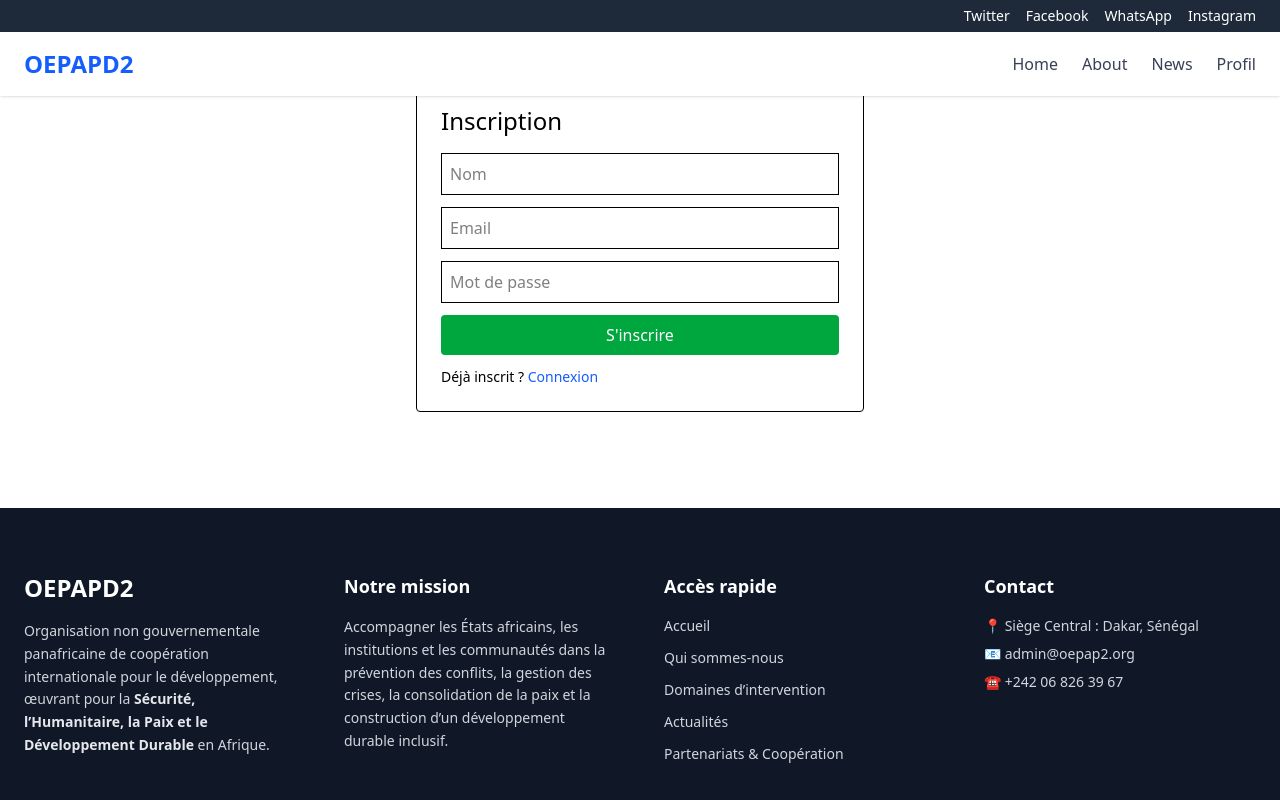
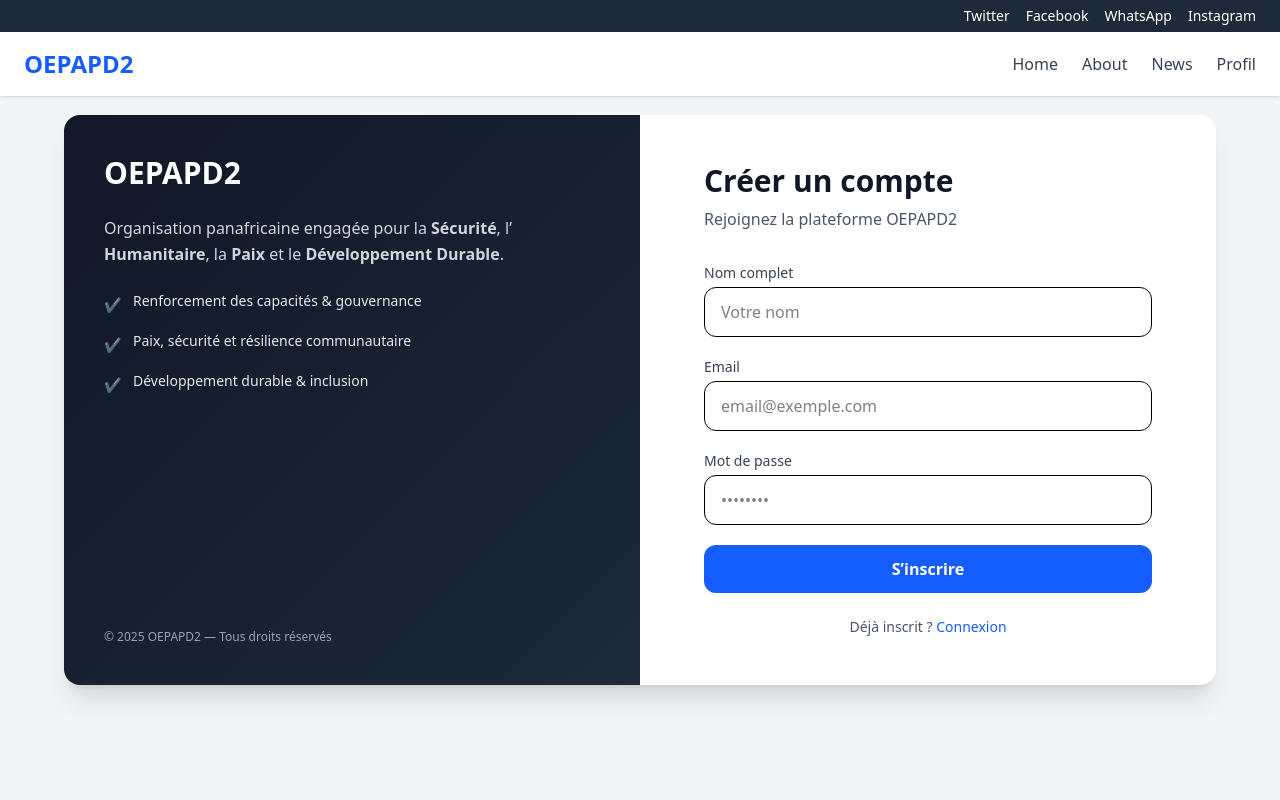
Before and after one commit to bingsa-tech/oepap2-frontend, a Vue app: page /register in a window 1280 px wide. Shown: the top 800 px of the page. Built offline with nearby package versions, Linux system fonts and the light colour scheme; no server answers.

Commit message:
Refactor Register.vue layout and styling

```diff
--- a/src/views/auth/Register.vue
+++ b/src/views/auth/Register.vue
@@ -1,14 +1,114 @@
 <template>
-  <div class="max-w-md mx-auto mt-20 p-6 border rounded">
-    <h2 class="text-2xl mb-4">Inscription</h2>
-    <form @submit.prevent="submit">
-      <input v-model="form.name" placeholder="Nom" class="w-full p-2 border mb-3" />
-      <input v-model="form.email" placeholder="Email" type="email" class="w-full p-2 border mb-3" />
-      <input v-model="form.password" placeholder="Mot de passe" type="password" class="w-full p-2 border mb-3" />
-      <button class="w-full p-2 bg-green-600 text-white rounded">S'inscrire</button>
-    </form>
-    <p class="mt-3 text-sm">Déjà inscrit ? <router-link to="/login" class="text-blue-600">Connexion</router-link></p>
-  </div>
+  <section class="min-h-screen flex items-center justify-center bg-gray-100">
+    <div
+      class="max-w-6xl w-full grid md:grid-cols-2 bg-white rounded-2xl shadow-xl overflow-hidden"
+    >
+      <!-- LEFT : INFO / WIDGET -->
+      <div
+        class="hidden md:flex flex-col justify-between bg-gradient-to-br from-gray-900 to-gray-800 text-white p-10"
+      >
+        <div>
+          <h2 class="text-3xl font-extrabold mb-6">
+            OEPAPD2
+          </h2>
+
+          <p class="text-gray-300 leading-relaxed mb-6">
+            Organisation panafricaine engagée pour la
+            <strong>Sécurité</strong>, l’
+            <strong>Humanitaire</strong>, la
+            <strong>Paix</strong> et le
+            <strong>Développement Durable</strong>.
+          </p>
+
+          <ul class="space-y-4 text-sm text-gray-200">
+            <li class="flex items-start gap-3">
+              <span class="mt-1">✔</span>
+              Renforcement des capacités & gouvernance
+            </li>
+            <li class="flex items-start gap-3">
+              <span class="mt-1">✔</span>
+              Paix, sécurité et résilience communautaire
+            </li>
+            <li class="flex items-start gap-3">
+              <span class="mt-1">✔</span>
+              Développement durable & inclusion
+            </li>
+          </ul>
+        </div>
+
+        <p class="text-xs text-gray-400 mt-10">
+          © {{ new Date().getFullYear() }} OEPAPD2 — Tous droits réservés
+        </p>
+      </div>
+
+      <!-- RIGHT : FORM -->
+      <div class="p-8 md:p-12 flex items-center">
+        <div class="w-full max-w-md mx-auto">
+          <h2 class="text-3xl font-bold text-gray-900 mb-2">
+            Créer un compte
+          </h2>
+          <p class="text-gray-600 mb-8">
+            Rejoignez la plateforme OEPAPD2
+          </p>
+
+          <form @submit.prevent="submit" class="space-y-5">
+            <div>
+              <label class="block text-sm font-medium text-gray-700 mb-1">
+                Nom complet
+              </label>
+              <input
+                v-model="form.name"
+                type="text"
+                placeholder="Votre nom"
+                class="w-full px-4 py-3 rounded-xl border focus:ring-2 focus:ring-blue-600 focus:outline-none"
+              />
+            </div>
+
+            <div>
+              <label class="block text-sm font-medium text-gray-700 mb-1">
+                Email
+              </label>
+              <input
+                v-model="form.email"
+                type="email"
+                placeholder="email@exemple.com"
+                class="w-full px-4 py-3 rounded-xl border focus:ring-2 focus:ring-blue-600 focus:outline-none"
+              />
+            </div>
+
+            <div>
+              <label class="block text-sm font-medium text-gray-700 mb-1">
+                Mot de passe
+              </label>
+              <input
+                v-model="form.password"
+                type="password"
+                placeholder="••••••••"
+                class="w-full px-4 py-3 rounded-xl border focus:ring-2 focus:ring-blue-600 focus:outline-none"
+              />
+            </div>
+
+            <button
+              type="submit"
+              class="w-full py-3 bg-blue-600 text-white rounded-xl font-semibold hover:bg-blue-700 transition"
+            >
+              S’inscrire
+            </button>
+          </form>
+
+          <p class="mt-6 text-sm text-center text-gray-600">
+            Déjà inscrit ?
+            <router-link
+              to="/login"
+              class="text-blue-600 font-medium hover:underline"
+            >
+              Connexion
+            </router-link>
+          </p>
+        </div>
+      </div>
+    </div>
+  </section>
 </template>
 
 <script lang="ts">
```
